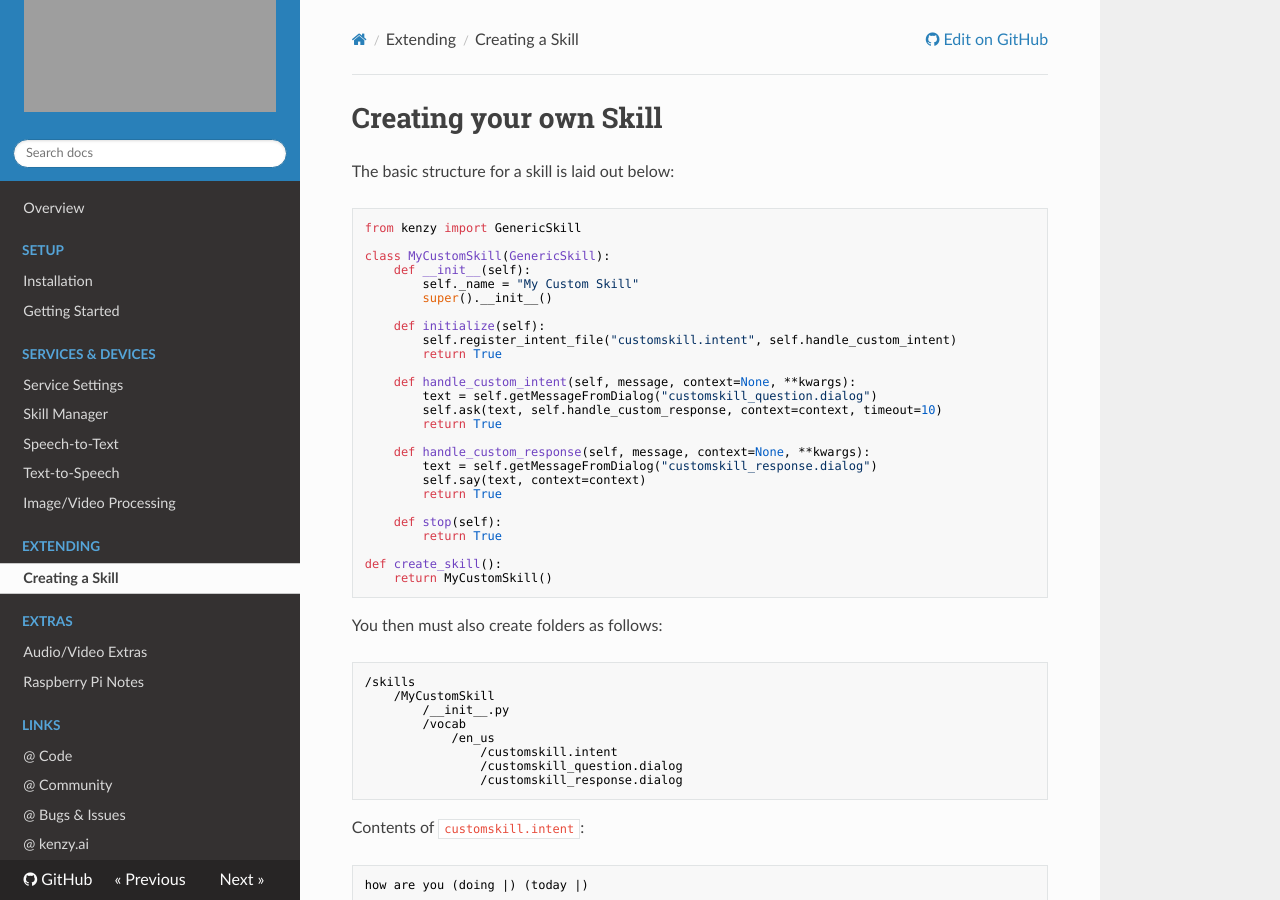
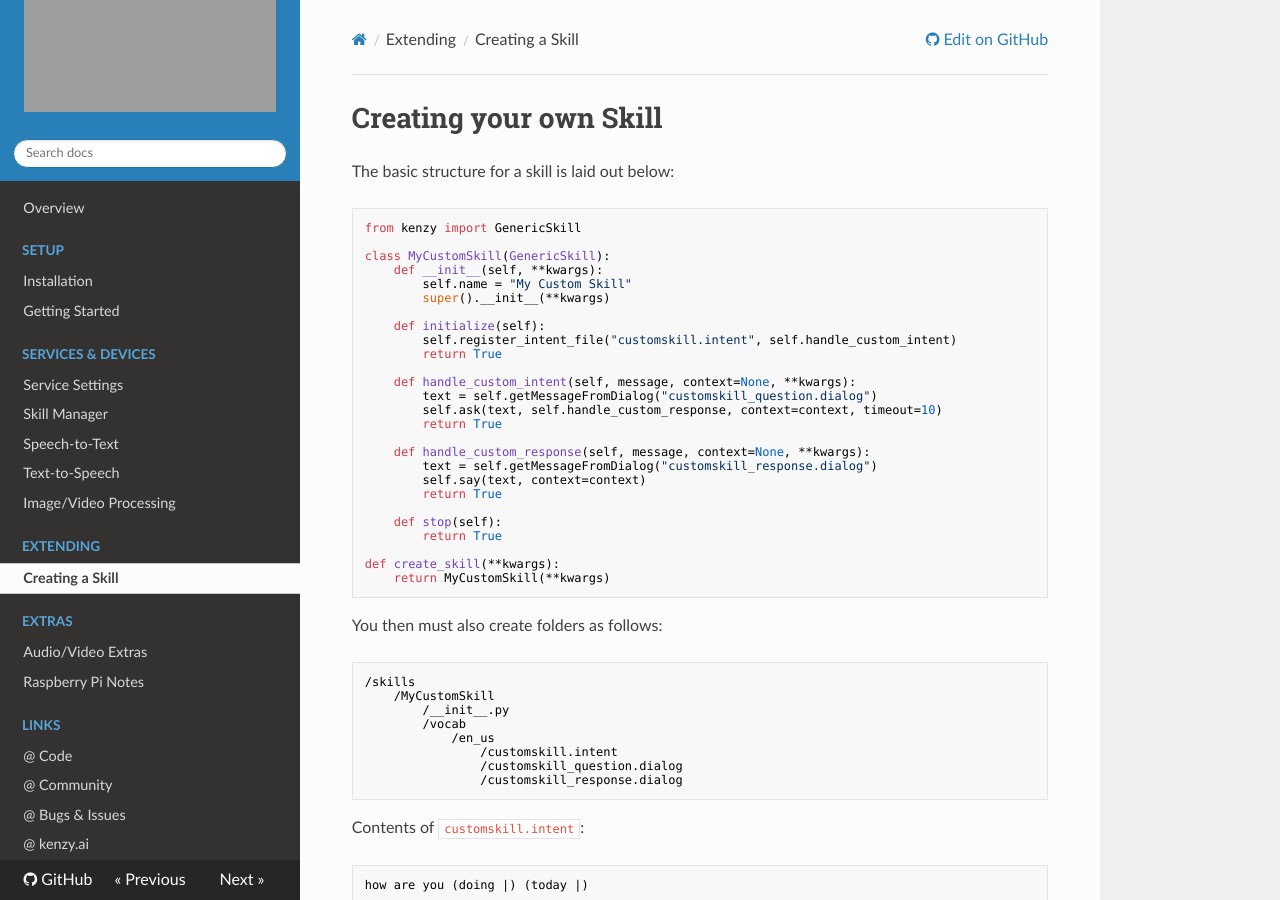
Before and after one commit to lnxusr1/kenzy, an MkDocs documentation site: the page built from docs/kenzy.skill.md, in a window 1280 px wide and 900 px high. Built offline with MkDocs 1.6.1, drawn with Linux system fonts in a browser that asks for light colours; nearby versions of some CDN libraries.

Commit message:
Updating docs

````diff
--- a/docs/kenzy.skill.md
+++ b/docs/kenzy.skill.md
@@ -6,9 +6,9 @@
 from kenzy import GenericSkill
 
 class MyCustomSkill(GenericSkill):
- 	def __init__(self):
- 		self._name = "My Custom Skill"
- 		super().__init__()
+ 	def __init__(self, **kwargs):
+ 		self.name = "My Custom Skill"
+ 		super().__init__(**kwargs)
 
  	def initialize(self):
  		self.register_intent_file("customskill.intent", self.handle_custom_intent)
@@ -27,8 +27,8 @@
  	def stop(self):
  		return True
 
-def create_skill():
- 	return MyCustomSkill()
+def create_skill(**kwargs):
+ 	return MyCustomSkill(**kwargs)
 ```
 
 You then must also create folders as follows:
````
